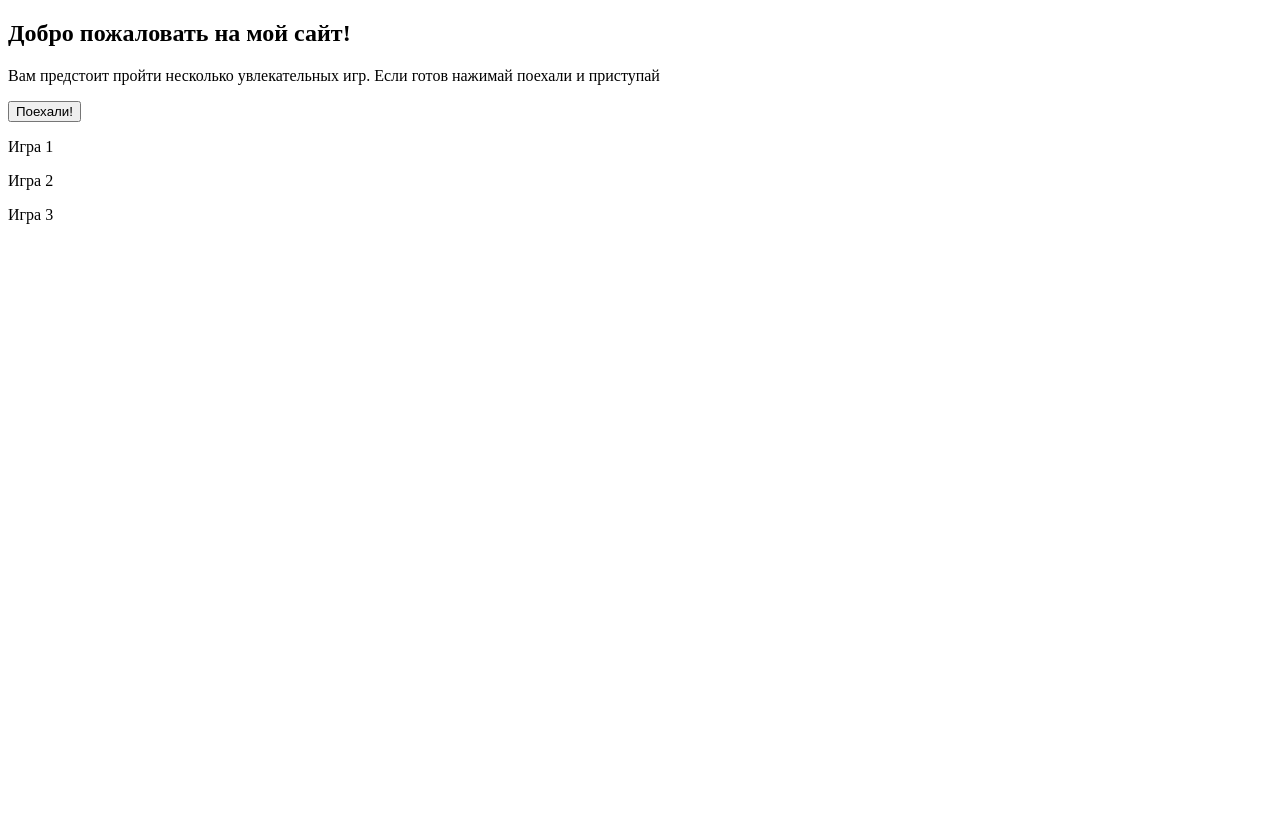
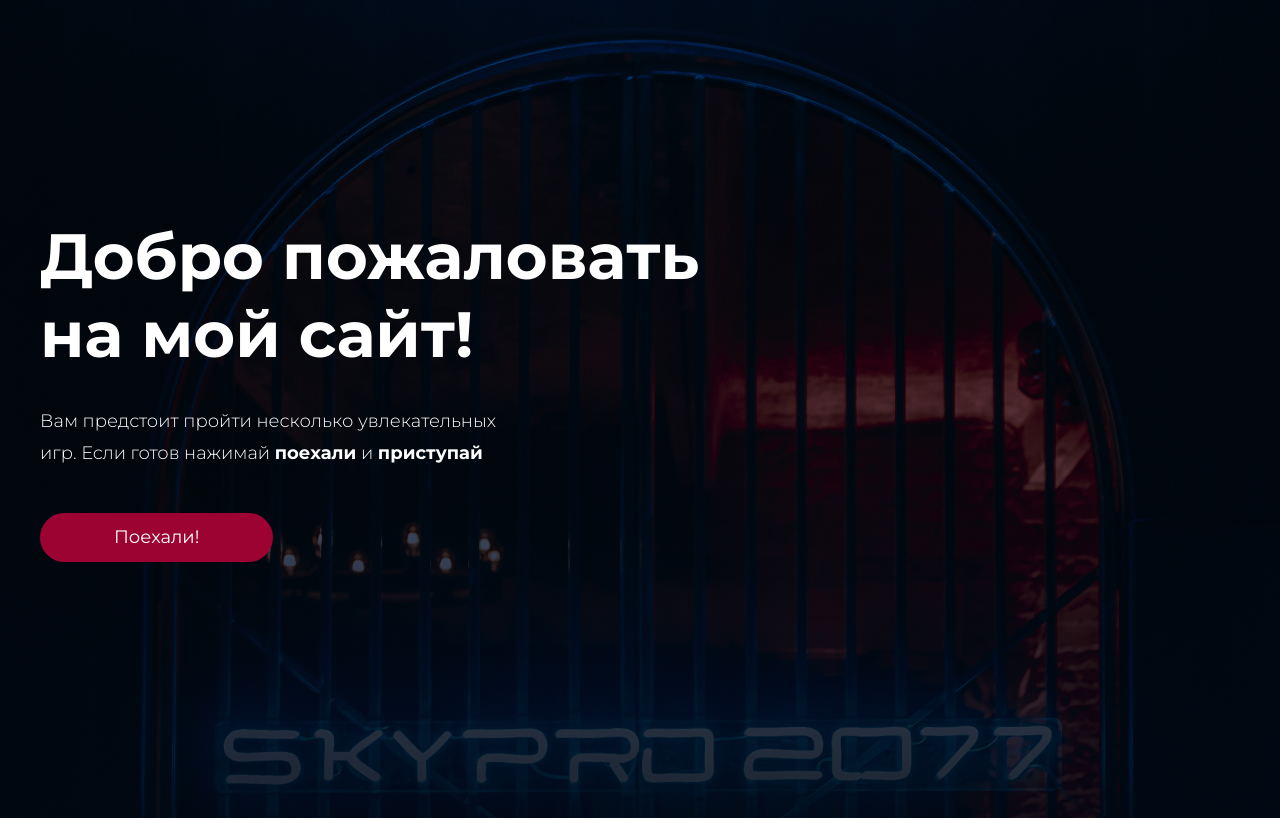
Before and after one commit to SrgyS/2-nd-course-hw, a plain HTML site: page index.html in a window 1280 px wide. Shown: the top 818 px of the page. Drawn offline with Linux system fonts and the light colour scheme.

Commit message:
add styles for top section to style.css

```diff
--- a/index.html
+++ b/index.html
@@ -4,13 +4,19 @@
     <meta charset="UTF-8">
     <meta http-equiv="X-UA-Compatible" content="IE=edge">
     <meta name="viewport" content="width=device-width, initial-scale=1.0">
+    <link rel="preconnect" href="https://fonts.googleapis.com">
+<link rel="preconnect" href="https://fonts.gstatic.com" crossorigin>
+<link href="https://fonts.googleapis.com/css2?family=Montserrat:wght@300;400;600;700&display=swap" rel="stylesheet">
+    <link rel="stylesheet" href="style.css">
     <title>Games</title>
 </head>
 <body>
     <section class="top center">
-        <h1 class="top__title">Добро пожаловать на мой сайт!</h1>
-        <p class="top__text">Вам предстоит пройти несколько увлекательных игр. Если готов нажимай поехали и приступай</p>
-        <button class="btn">Поехали!</button>
+        <div class="top__content">
+            <h1 class="top__title">Добро пожаловать на мой сайт!</h1>
+            <p class="top__text">Вам предстоит пройти несколько увлекательных игр. Если готов нажимай <b>поехали</b> и <b>приступай</b></p>
+            <button class="btn">Поехали!</button>
+        </div>
     </section>
     <section class="cards center">
         <div class="cards__item">
--- a/style.css
+++ b/style.css
@@ -0,0 +1,83 @@
+* {
+    margin: 0;
+    padding: 0;
+}
+
+*,
+*::before,
+*::after {
+    box-sizing: border-box;
+}
+
+a {
+    text-decoration: none;
+}
+
+li {
+    list-style: none;
+    color: #000000;
+}
+
+button {
+    padding: 0;
+    border: none;
+    font: inherit;
+    color: inherit;
+    background-color: transparent;
+    cursor: pointer;
+}
+
+body {
+    font-family: "Montserrat", sans-serif;
+}
+
+
+.center {
+    padding-right: calc(50% - 600px);
+    padding-left: calc(50% - 600px);
+}
+
+.top {
+    background-image: url(./img/bg.jpg);
+    background-position: center;
+    background-size: cover;
+    background-repeat: no-repeat;
+    height: 1024px;
+    color: #FFFFFF;
+}
+
+.top__content {
+    padding-top: 217px;
+    padding-bottom: 493px;
+    max-width: 760px;
+    display: flex;
+    flex-direction: column;
+    align-items: baseline;
+    gap: 32px;
+}
+
+h1 {
+    font-weight: 700;
+    font-size: 64px;
+    line-height: 78px;
+}
+
+.top__text {
+    font-weight: 300;
+    font-size: 18px;
+    line-height: 32px;
+    display: block;
+    max-width: 481px;
+    margin-bottom: 12px;
+}
+
+.btn {
+    color: #FFFFFF;
+    font-weight: 400;
+    font-size: 18px;
+    line-height: 22px;
+    background: rgba(156, 3, 50, 1);
+    padding: 13.3px 74px;
+    border-radius: 30px;
+
+}
```
Also changed, not shown: img/bg.jpg (added), img/card1.jpg (added), img/card2.jpg (added), img/card3.jpg (added).
